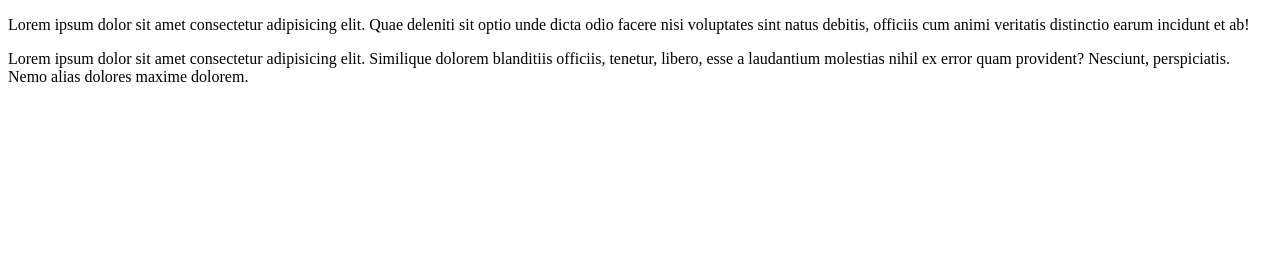
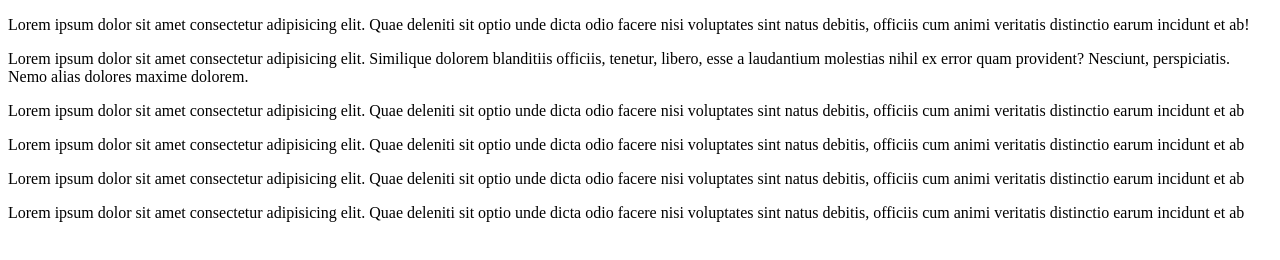
Before and after one commit to Danyloum/zadanieGitHub, a plain HTML site: page index.html in a window 1280 px wide. Drawn offline with Linux system fonts and the light colour scheme.

Commit message:
Dodanie więcej tekstu

```diff
--- a/index.html
+++ b/index.html
@@ -9,5 +9,9 @@
 <body>
     <p>Lorem ipsum dolor sit amet consectetur adipisicing elit. Quae deleniti sit optio unde dicta odio facere nisi voluptates sint natus debitis, officiis cum animi veritatis distinctio earum incidunt et ab!</p>
     <p>Lorem ipsum dolor sit amet consectetur adipisicing elit. Similique dolorem blanditiis officiis, tenetur, libero, esse a laudantium molestias nihil ex error quam provident? Nesciunt, perspiciatis. Nemo alias dolores maxime dolorem.</p>
+    <p>Lorem ipsum dolor sit amet consectetur adipisicing elit. Quae deleniti sit optio unde dicta odio facere nisi voluptates sint natus debitis, officiis cum animi veritatis distinctio earum incidunt et ab</p>
+    <p>Lorem ipsum dolor sit amet consectetur adipisicing elit. Quae deleniti sit optio unde dicta odio facere nisi voluptates sint natus debitis, officiis cum animi veritatis distinctio earum incidunt et ab</p>
+    <p>Lorem ipsum dolor sit amet consectetur adipisicing elit. Quae deleniti sit optio unde dicta odio facere nisi voluptates sint natus debitis, officiis cum animi veritatis distinctio earum incidunt et ab</p>
+    <p>Lorem ipsum dolor sit amet consectetur adipisicing elit. Quae deleniti sit optio unde dicta odio facere nisi voluptates sint natus debitis, officiis cum animi veritatis distinctio earum incidunt et ab</p>
 </body>
 </html>
```
